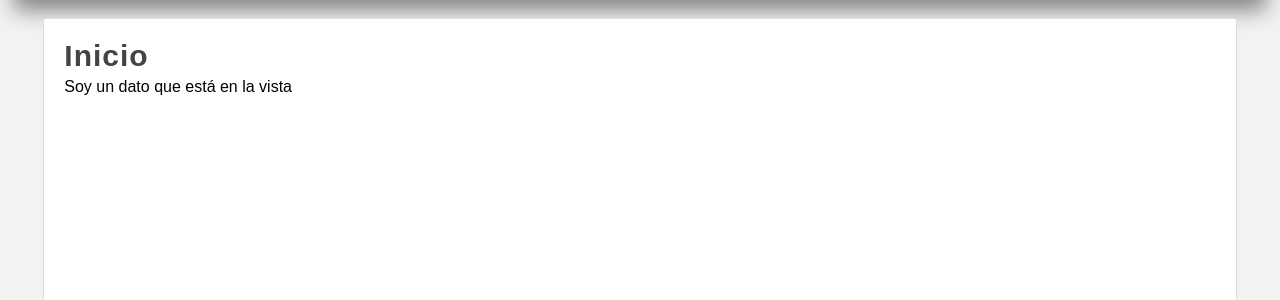
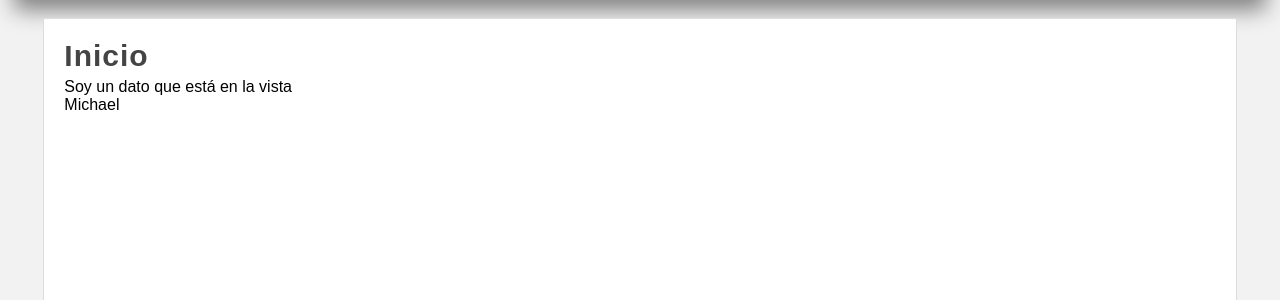
Before and after one commit to MaikolSoro/python, a Django app: page / in a window 1280 px wide. Shown: the part 194-494 px from the top of the page. Run offline with Django 3.2, Linux system fonts and the light colour scheme.

Commit message:
condicionales- if templates django

```diff
--- a/backend/app/templates/index.html
+++ b/backend/app/templates/index.html
@@ -8,5 +8,12 @@
 {% endcomment %}
 
 <h1 class="title">{{title}}</h1>
-{{mi_variable}}
+<p>{{mi_variable}}</p>
+
+{% if name and name == 'Michael' %}
+<p>{{name}}</p>
+{% else %}
+<strong>El nombre no existe o no coincide</strong>
+{% endif %}
+
 {% endblock %}
--- a/backend/app/views.py
+++ b/backend/app/views.py
@@ -8,9 +8,11 @@ def index(request):
 	template = """
 		<h1>Inicio</h1>
 	"""
+	name = 'Michael'
 	return render(request, 'index.html', {
 		'title' : 'Inicio',
-		'mi_variable' : 'Soy un dato que está en la vista'
+		'mi_variable': 'Soy un dato que está en la vista',
+		'name': name
 	})
 
 def app(request):
```
